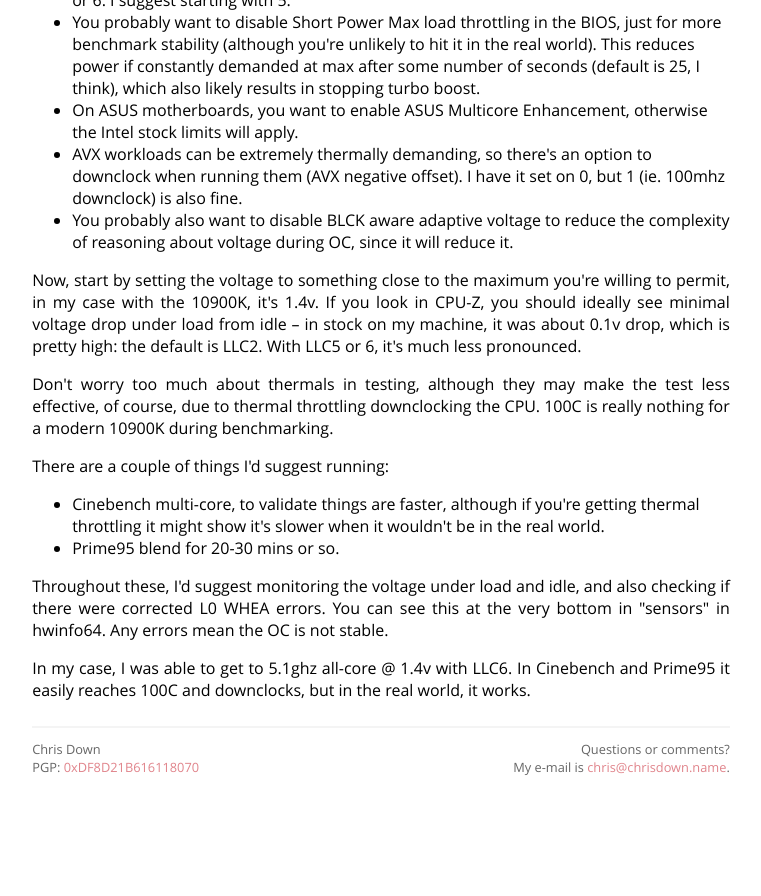
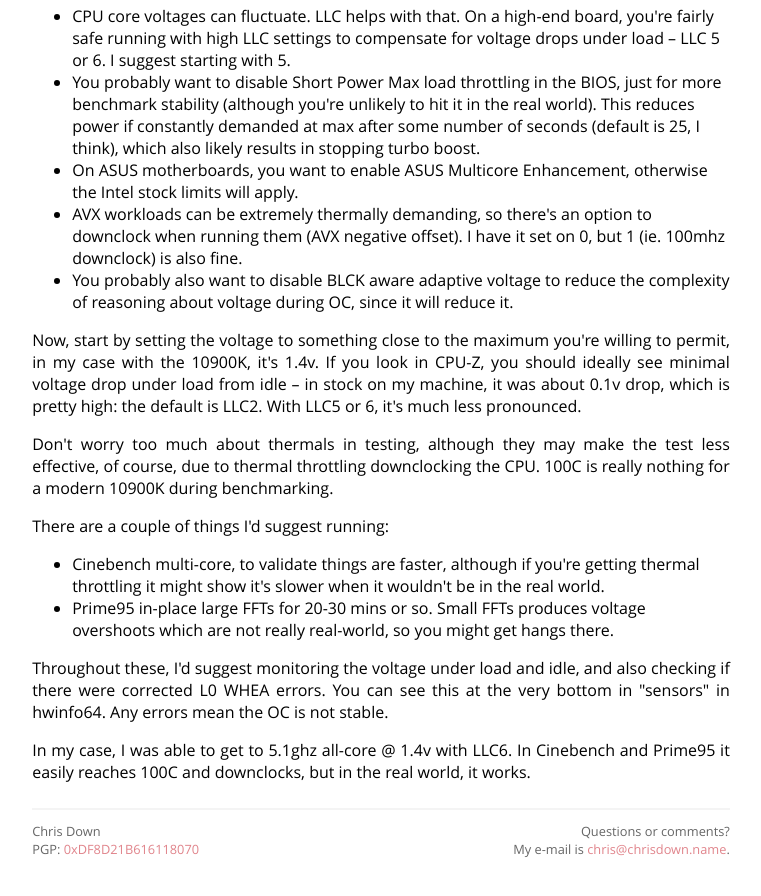
Before and after one commit to cdown/chrisdown.name, a Jekyll site: the page built from windows.md, in a window 1280 px wide and 900 px high, scrolled down 7631 px. Shown: the top 896 px of the window, without its empty margins (259-1020 px from the left). Built offline with Jekyll 4.4.1, drawn with Linux system fonts in a browser that asks for light colours; before the commit the page ends 8449 px from its top, so only the background shows below that; some of the changed text lies outside the part shown.

```diff
--- a/windows.md
+++ b/windows.md
@@ -283,7 +286,8 @@ There are a couple of things I'd suggest running:
 - Cinebench multi-core, to validate things are faster, although if you're
   getting thermal throttling it might show it's slower when it wouldn't be in the
   real world.
-- Prime95 blend for 20-30 mins or so.
+- Prime95 in-place large FFTs for 20-30 mins or so. Small FFTs produces voltage
+  overshoots which are not really real-world, so you might get hangs there.
 
 Throughout these, I'd suggest monitoring the voltage under load and idle, and
 also checking if there were corrected L0 WHEA errors. You can see this at the
```
Also changed, not shown: other parts of windows.md (+3 -0 lines).
